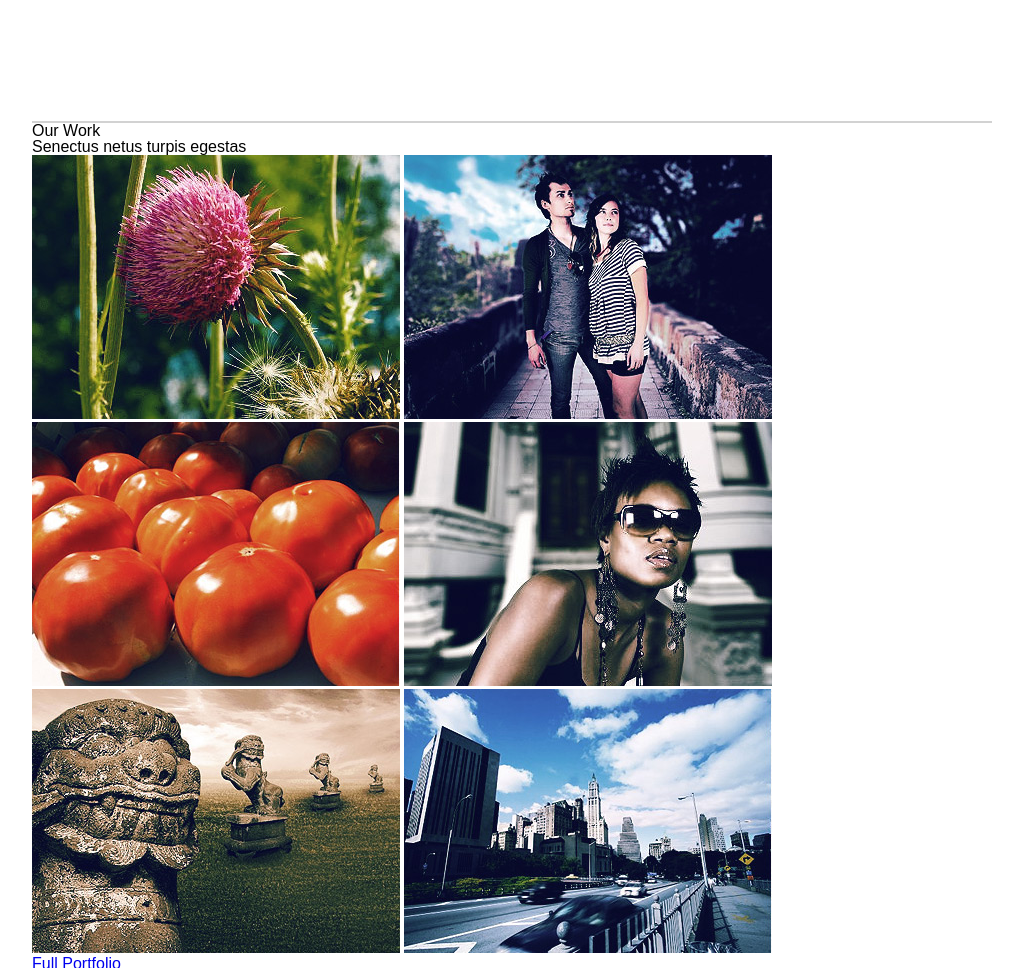
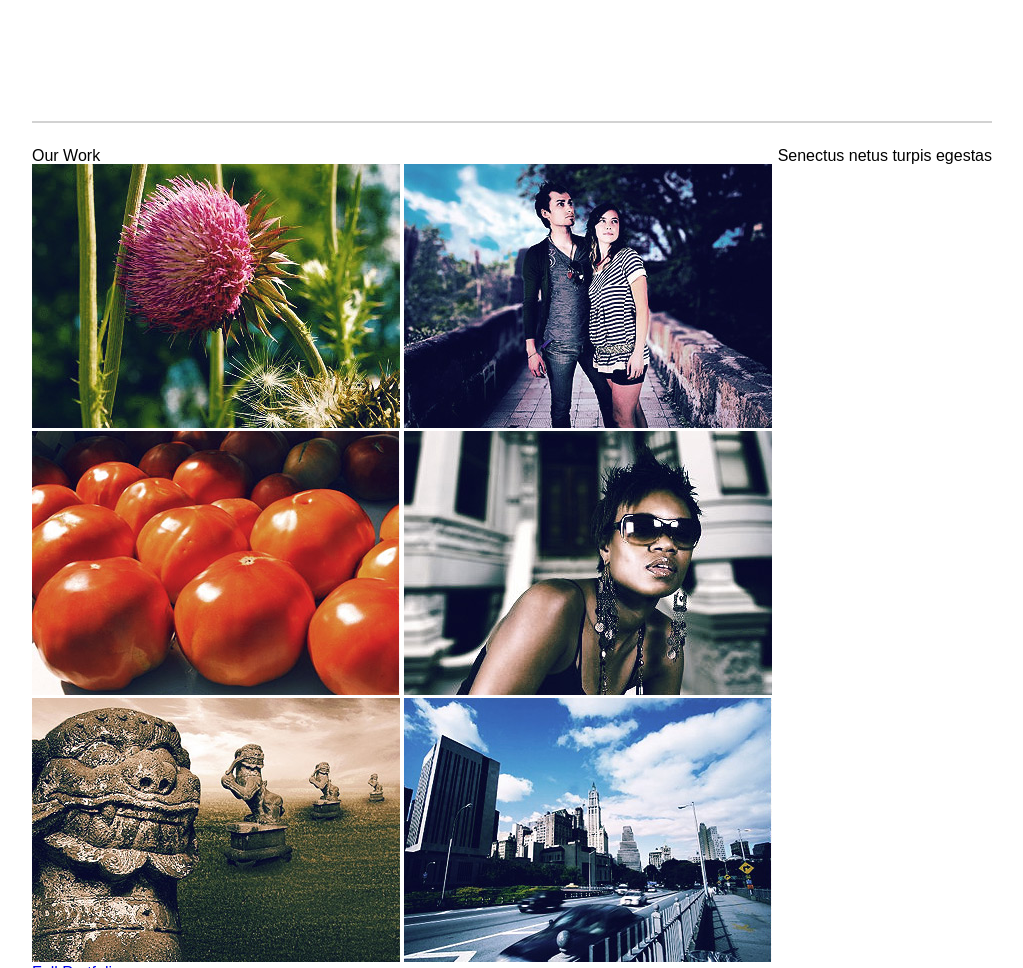
Before and after one commit to RostislavLysak/web_pixel, a plain HTML site: page index.html in a window 1280 px wide. Shown: the part 1100-2068 px from the top of the page, without its empty margins (128-1151 px from the left). Drawn offline with nearby package versions, Linux system fonts and the light colour scheme.

Commit message:
added gallery and text-gallery

```diff
--- a/css/style.css
+++ b/css/style.css
@@ -162,3 +162,14 @@ body {
     color: rgb(154, 137, 137);
 }
 /*  */
+
+/* GALLERY */
+.gallery {
+    padding-top: 25px;
+}
+
+.text-gallery {
+    display: flex;
+    justify-content: space-between;
+}
+/*  */
```
